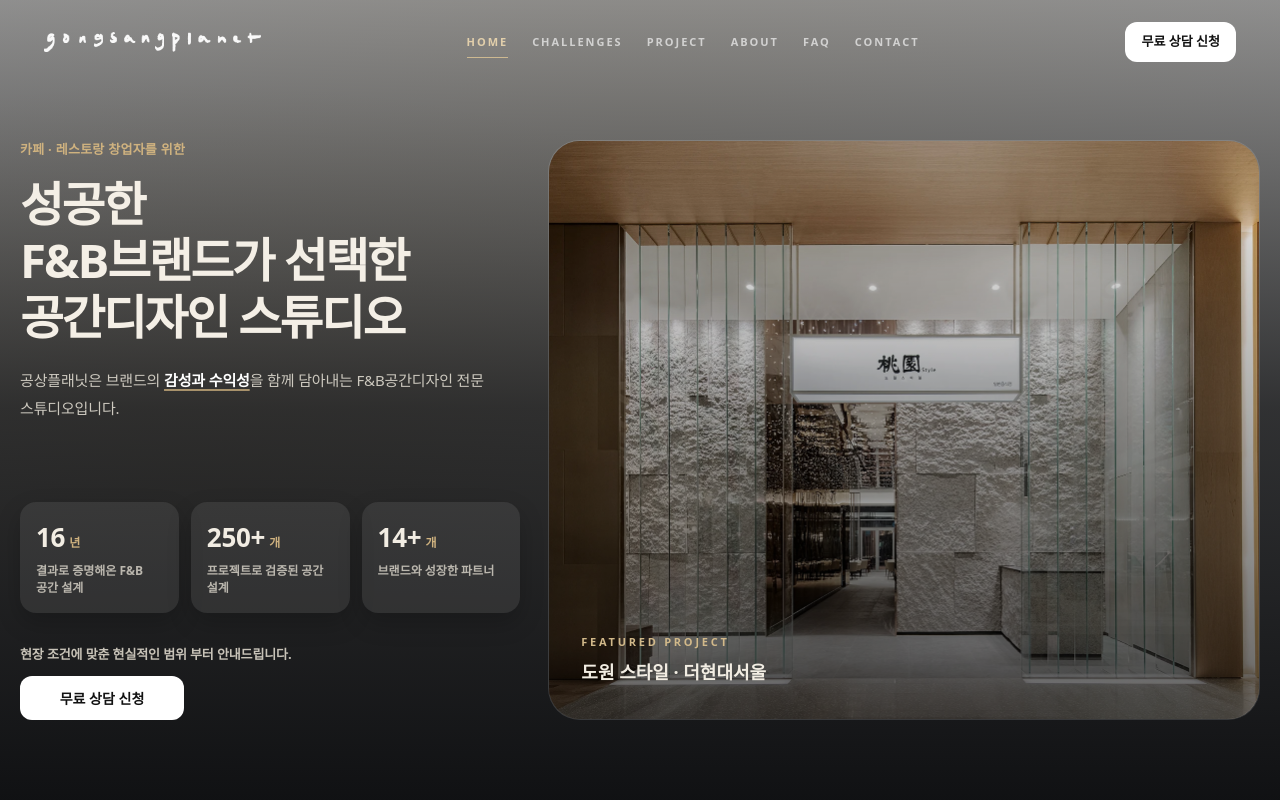
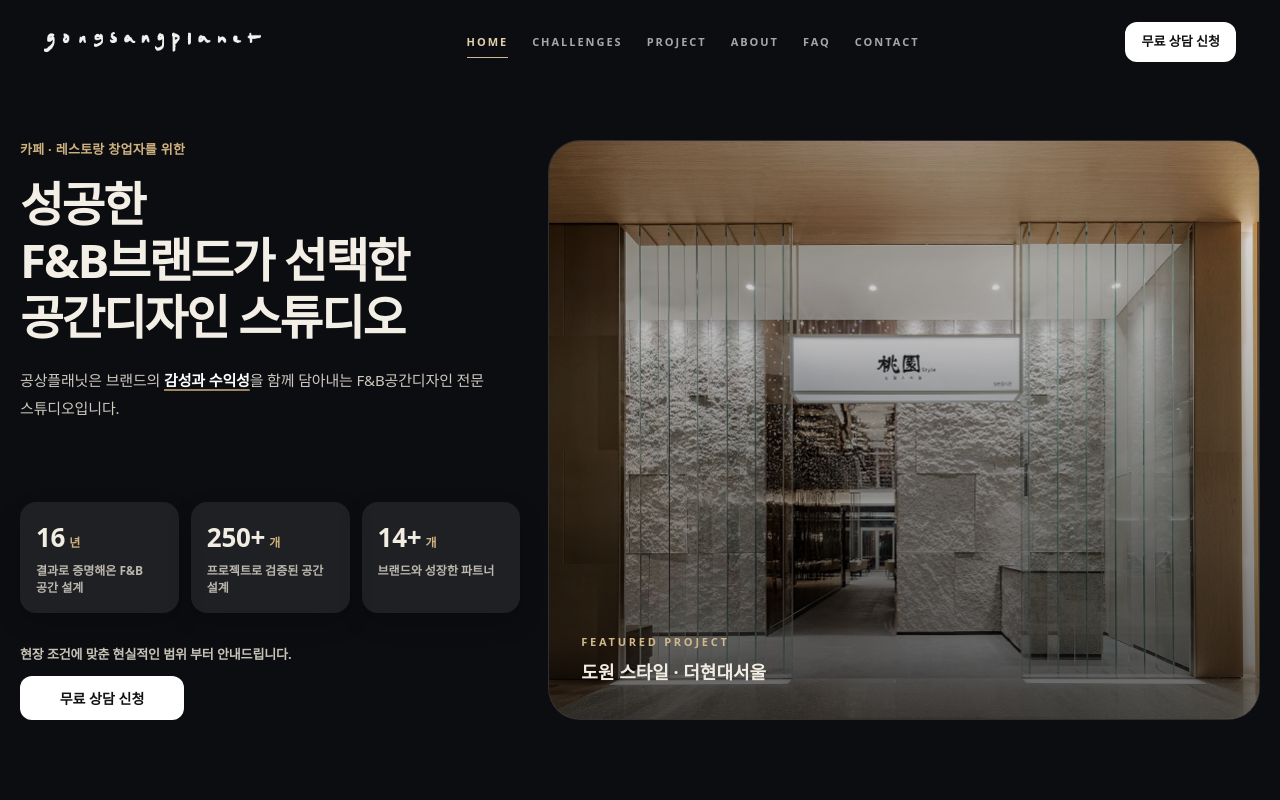
Before and after one commit to bulpan/fnb, a Next.js app: page / in a window 1280 px wide. Shown: the top 800 px of the page. Built offline with nearby package versions, Linux system fonts and the light colour scheme; no server answers.

Commit message:
feat: remove hero gradient

```diff
--- a/app/sections/FnbNewHero.tsx
+++ b/app/sections/FnbNewHero.tsx
@@ -46,13 +46,10 @@ const heroStats = [
 
 export default function FnbNewHero() {
   return (
-    <section id="new-home" className="relative overflow-hidden pt-[72px] break-keep md:pt-[92px]">
-      <div className="absolute inset-0">
-        <div className="absolute inset-0 bg-[radial-gradient(80%_70%_at_50%_18%,rgba(205,185,145,0.22),rgba(0,0,0,0))]" />
-        <div className="absolute inset-0 bg-[radial-gradient(60%_48%_at_15%_58%,rgba(167,120,23,0.18),rgba(0,0,0,0))]" />
-        <div className="absolute inset-0 bg-[linear-gradient(to_bottom,rgba(15,16,18,0.46),rgba(15,16,18,0.86),rgba(15,16,18,1))]" />
-      </div>
-
+    <section
+      id="new-home"
+      className="relative overflow-hidden pt-[72px] break-keep md:pt-[92px] bg-[#0c0d10]"
+    >
       <div className="relative mx-auto grid max-w-[1360px] grid-cols-1 gap-6 px-5 pb-16 pt-3 md:grid-cols-12 md:gap-7 md:pb-24 md:pt-12">
         <motion.div
           className="md:col-span-5 md:flex md:h-[580px] md:flex-col"
```
